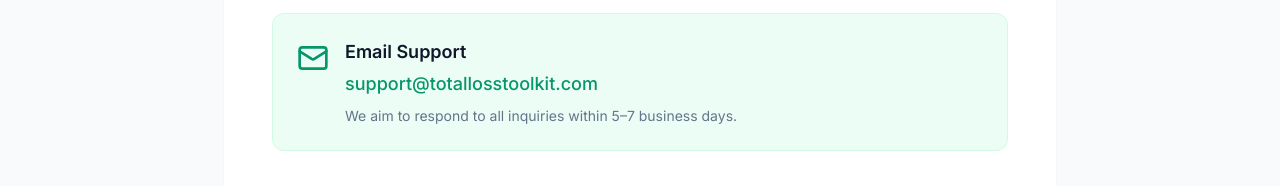
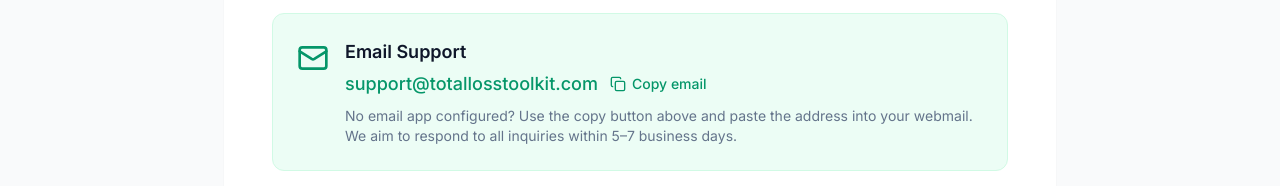
Before and after one commit to Lemmeyg/VehicleValuation, a Next.js app: page /contact in a window 1280 px wide. Shown: the part 243-429 px from the top of the page. Built offline with nearby package versions, Linux system fonts and the light colour scheme; no server answers.

Commit message:
feat: add copy-to-clipboard button on contact page, show plain email in PDF footer

```diff
--- a/app/contact/page.tsx
+++ b/app/contact/page.tsx
@@ -1,5 +1,6 @@
 import Navbar from '@/components/Navbar'
 import Footer from '@/components/Footer'
+import { CopyEmailButton } from '@/components/CopyEmailButton'
 import { Mail } from 'lucide-react'
 import type { Metadata } from 'next'
 import { SUPPORT_EMAIL } from '@/lib/constants'
@@ -48,14 +49,18 @@
               </div>
               <div>
                 <h2 className="text-lg font-semibold text-slate-900 mb-1">Email Support</h2>
+                <div className="flex flex-wrap items-center gap-3">
                   <a
                     href={`mailto:${SUPPORT_EMAIL}`}
                     className="text-primary-600 hover:underline text-lg font-medium"
                   >
                     {SUPPORT_EMAIL}
                   </a>
+                  <CopyEmailButton email={SUPPORT_EMAIL} />
+                </div>
                 <p className="text-slate-500 text-sm mt-2">
-                  We aim to respond to all inquiries within 5–7 business days.
+                  No email app configured? Use the copy button above and paste the address into your
+                  webmail. We aim to respond to all inquiries within 5–7 business days.
                 </p>
               </div>
             </div>
--- /dev/null
+++ b/components/CopyEmailButton.tsx
@@ -0,0 +1,44 @@
+'use client'
+
+import { useState } from 'react'
+import { Copy, Check } from 'lucide-react'
+
+interface CopyEmailButtonProps {
+  email: string
+}
+
+export function CopyEmailButton({ email }: CopyEmailButtonProps) {
+  const [copied, setCopied] = useState(false)
+
+  const handleCopy = async () => {
+    try {
+      await navigator.clipboard.writeText(email)
+      setCopied(true)
+      setTimeout(() => setCopied(false), 2000)
+    } catch {
+      // Clipboard API unavailable (e.g. insecure context) — silently no-op,
+      // the email is still visible as selectable text for manual copy.
+    }
+  }
+
+  return (
+    <button
+      type="button"
+      onClick={handleCopy}
+      className="inline-flex items-center gap-1.5 text-sm font-medium text-primary-600 hover:text-primary-700"
+      aria-label={copied ? 'Email copied' : 'Copy email address'}
+    >
+      {copied ? (
+        <>
+          <Check className="h-4 w-4" />
+          Copied!
+        </>
+      ) : (
+        <>
+          <Copy className="h-4 w-4" />
+          Copy email
+        </>
+      )}
+    </button>
+  )
+}
--- a/lib/pdf/report-template.tsx
+++ b/lib/pdf/report-template.tsx
@@ -20,6 +20,7 @@
   Path,
 } from '@react-pdf/renderer'
 import { getLowestDOSActiveListings, getListingsStats } from '@/lib/utils/listing-filters'
+import { SUPPORT_EMAIL } from '@/lib/constants'
 import {
   createPriceDistribution,
   findClosestBin,
@@ -1309,7 +1310,7 @@
               © {new Date().getFullYear()} ELITE VALUATION SERVICES
             </Text>
             <Text style={styles.disclaimerFooterText}>
-              TERMS OF SERVICE | PRIVACY POLICY | CONTACT SUPPORT
+              TERMS OF SERVICE | PRIVACY POLICY | {SUPPORT_EMAIL}
             </Text>
           </View>
         </View>
```
Lines whose indentation alone changed are shown as unchanged.
